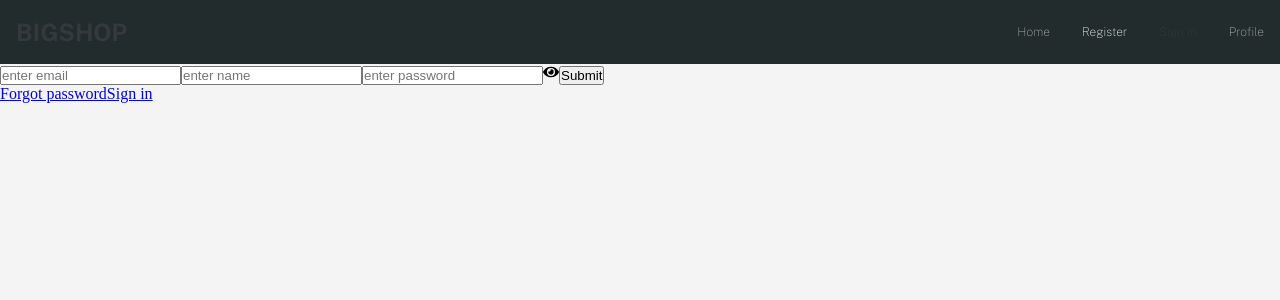
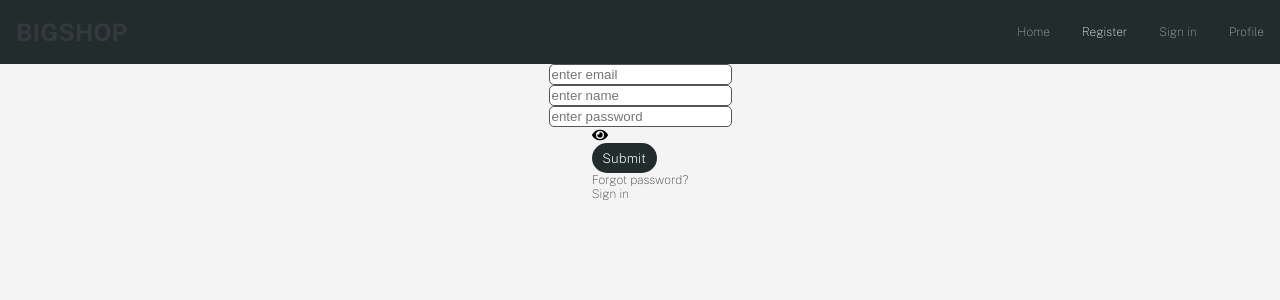
Before and after one commit to russfraze/The-Big-Shop-react-firebase, a React (Create React App) app: page /register in a window 1280 px wide. Shown: the top 300 px of the page. Built offline with nearby package versions, Linux system fonts and the light colour scheme.

Commit message:
small changes

```diff
--- a/src/components/Navbar.js
+++ b/src/components/Navbar.js
@@ -47,7 +47,7 @@ function Navbar() {
 
                     {!auth.currentUser &&
                         <li onClick={() => navigate('/sign-in')}>
-                            <p className={pathMatchRoute('/sign-in') ? 'navbar-active' : ''}>Sign in</p>
+                            <p className={pathMatchRoute('/sign-in') ? 'navbar-active' : 'navbar-inactive'}>Sign in</p>
                         </li>}
 
                     {auth.currentUser &&
--- a/src/index.css
+++ b/src/index.css
@@ -26,3 +26,43 @@ body {
   margin: 0px;
   background-color: #f4f4f4;
 }
+
+
+/* .container {
+  display: flex;
+  flex-direction: column;
+  justify-content: center;
+  align-items: center;
+  width: 100%;
+} */
+
+
+.button-main {
+  background-color: #232c2d;
+  color: #f4f4f4;
+  width: 65px;
+  height: 30px;
+  font-family: Public Sans;
+  font-weight: 200;
+  border-radius: 50px;
+  border-style: solid;
+  border: none;
+}
+
+
+/* form {
+  color: #555;
+  display: flex;
+  padding: 2px;
+  border: 1px solid currentColor;
+  border-radius: 5px;
+  margin: 0 0 30px;
+} */
+
+input{
+  border: 1px solid currentColor;
+  color: #555;
+
+  padding: 2px;
+  border-radius: 5px;
+}
--- a/src/pages/ForgotPassword.js
+++ b/src/pages/ForgotPassword.js
@@ -1,5 +1,6 @@
 import { getAuth, sendPasswordResetEmail } from 'firebase/auth'
 import { useState } from 'react'
+import {Link} from 'react-router-dom'
 import { toast } from 'react-toastify'
 
 function ForgotPassword() {
@@ -43,6 +44,10 @@ function ForgotPassword() {
                 <br></br>
                 <button>Send reset email</button>
             </form>
+
+            <Link to='/sign-in'>
+            <p>Sign in</p>
+            </Link>
         </div>
     )
 }
--- a/src/pages/Home.js
+++ b/src/pages/Home.js
@@ -1,6 +1,8 @@
 import { useState } from 'react'
 import axios from 'axios'
 import RecipeTitleCard from '../components/RecipeTitleCard'
+import { FaSearch } from 'react-icons/fa'
+import '../styles/home.css'
 
 function Home() {
     const [recipes, setRecipes] = useState()
@@ -39,18 +41,23 @@ function Home() {
 
     return (
         <>
+            <h2>Search for recipes and stop ordering takeout</h2>
+
             <form onSubmit={handleSubmit}>
-                <h2>Homepage where you search for recipes</h2>
-                <input type='search' placeholder='search for recipes' onChange={handleChange} />
-                <button>search</button>
+                <div className='search-bar'>
+                    <input type='search' placeholder='search for recipes' onChange={handleChange} />
+                    <FaSearch className='search-icon' onClick={handleSubmit} />
+                </div>
             </form>
-            { recipes ? recipes.map((recipe) =>
+
+            {recipes ? recipes.map((recipe) =>
                 <RecipeTitleCard
                     image={recipe.image}
                     title={recipe.title}
                     id={recipe.id}
                     key={recipe.id}
-                />) : 'there aint none'}
+                />) : ''}
+
         </>
     )
 }
--- a/src/pages/Register.js
+++ b/src/pages/Register.js
@@ -1,9 +1,10 @@
-import {useState} from 'react'
-import {getAuth, createUserWithEmailAndPassword, updateProfile} from 'firebase/auth'
-import {Link, useNavigate} from 'react-router-dom'
+import { useState } from 'react'
+import { getAuth, createUserWithEmailAndPassword, updateProfile } from 'firebase/auth'
+import { Link, useNavigate } from 'react-router-dom'
 import { serverTimestamp, setDoc, doc } from 'firebase/firestore'
-import {db} from '../firebase.config'
-import {FaEye} from 'react-icons/fa'
+import { db } from '../firebase.config'
+import { FaEye } from 'react-icons/fa'
+import '../styles/register.css'
 
 
 function Register() {
@@ -14,7 +15,7 @@ function Register() {
 
     })
 
-    const {email, name, password} = formData
+    const { email, name, password } = formData
 
     const handleChange = (e) => {
         setFormData((prevState) => ({
@@ -25,7 +26,7 @@ function Register() {
 
     const navigate = useNavigate()
 
-    const handleSubmit = async(e) => {
+    const handleSubmit = async (e) => {
         e.preventDefault()
 
         try {
@@ -40,7 +41,7 @@ function Register() {
                 displayName: name
             })
             //Make a copy of the user data from state and delete the password
-            const userDataCopy = {...formData}
+            const userDataCopy = { ...formData }
             delete userDataCopy.password
             //add timestamp property with the timestamp function
             userDataCopy.timestamp = serverTimestamp()
@@ -57,17 +58,33 @@ function Register() {
     }
 
     return (
-        <>
-        <form onSubmit={handleSubmit}>
-            <input type='email' name='email' placeholder='enter email' onChange={handleChange}/>
-            <input type='text' name='name' placeholder='enter name' onChange={handleChange}/>
-            <input type='text' name='password' placeholder='enter password' onChange={handleChange}/>
-            <FaEye />
-            <button>Submit</button>
-        </form>
-        <Link to='/forgot-password'>Forgot password</Link>
-        <Link to='/sign-in' >Sign in</Link>
-        </>
+        <div className='container'>
+
+            <form onSubmit={handleSubmit}>
+                <div className='register-inputs'>
+                    <input type='email' name='email' placeholder='enter email' onChange={handleChange} />
+                    <input type='text' name='name' placeholder='enter name' onChange={handleChange} />
+                    <input type='text' name='password' placeholder='enter password' onChange={handleChange} />
+
+                    <div className='register-buttons'>
+                        <FaEye />
+                        <div>
+                            <button className='button-main'>Submit</button>
+                        </div>
+                        <Link className='text-link' to='/forgot-password'>
+                            <p>Forgot password?</p>
+                        </Link>
+                        <Link className='text-link' to='/sign-in' >
+                            <p>Sign in</p>
+                        </Link>
+                    </div>
+                </div>
+
+            </form>
+
+
+
+        </div>
 
 
     )
--- a/src/pages/SignIn.js
+++ b/src/pages/SignIn.js
@@ -47,9 +47,9 @@ function SignIn() {
         <>
         <form onSubmit={handleSubmit}>
             <input type='email' name='email' placeholder='enter email' onChange={handleChange}/>
-            <input type='text' name='password' placeholder='enter password' onChange={handleChange}/>
+            <input type='password' name='password' placeholder='enter password' onChange={handleChange}/>
             <FaEye />
-            <button>Submit</button>
+            <button className='button-main'>Submit</button>
         </form>
         <Link className='text-link' to='/forgot-password'>
         <p>Forgot password?</p>
--- /dev/null
+++ b/src/styles/home.css
@@ -0,0 +1,18 @@
+
+.search-bar {
+    display: flex;
+    align-items: center;
+    /* align-items: flex-start; */
+
+}
+
+.search-icon {
+    margin-left: 5px;
+    cursor: pointer;
+    opacity: 0.7
+
+}
+
+.search-icon:hover{
+    opacity: 1;
+}
--- a/src/styles/navbar.css
+++ b/src/styles/navbar.css
@@ -89,6 +89,7 @@
 
     .navigation-menu.expanded ul {
       display: block;
+      background-color: #232c2d;
     }
 
     .navigation-menu.expanded li {
--- /dev/null
+++ b/src/styles/register.css
@@ -0,0 +1,12 @@
+.register-inputs{
+    display: flex;
+    flex-direction: column;
+    align-items: center;
+    /* width: 265px; */
+}
+
+.register-buttons{
+    display: flex;
+    flex-direction: column;
+    justify-content: flex-start;
+}
```
